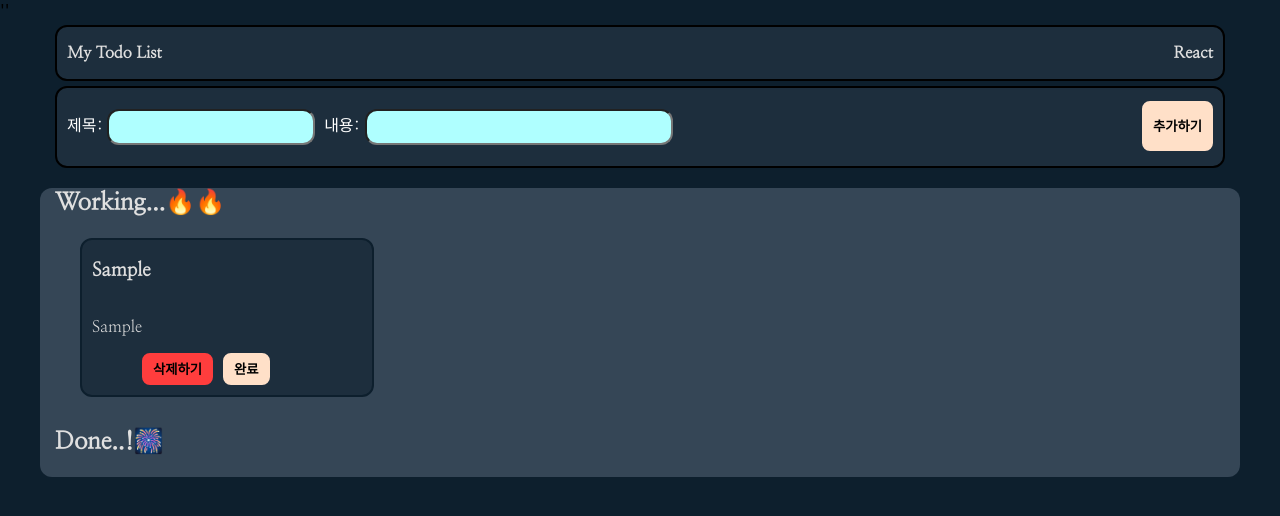
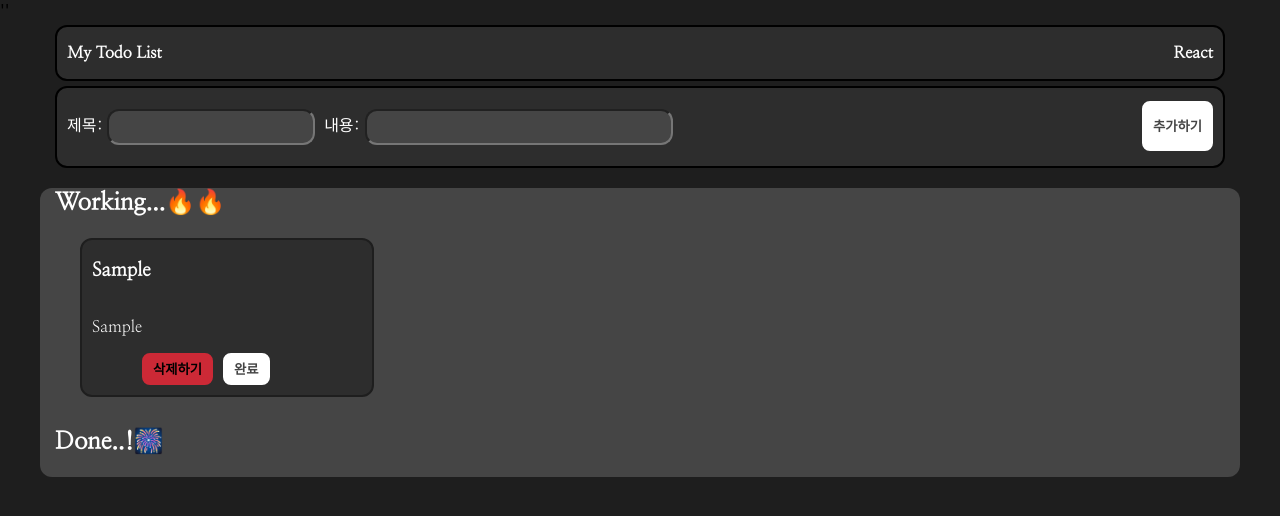
Before and after one commit to DecidedCard/React-todolist, a React (Create React App) app: page / in a window 1280 px wide. Both pictures are taken after typing "Sample", "Sample" into the empty fields and a click on the button "추가하기". Shown: the top 516 px of the page. Built offline with nearby package versions, Linux system fonts and the light colour scheme.

Commit message:
design: CSS 수정

```diff
--- a/src/App.css
+++ b/src/App.css
@@ -4,16 +4,16 @@
 }
 
 :root {
-  --primary-100: #0d6e6e;
-  --primary-200: #4a9d9c;
-  --primary-300: #afffff;
-  --accent-100: #ff3d3d;
-  --accent-200: #ffe0c8;
+  --primary-100: #0085ff;
+  --primary-200: #69b4ff;
+  --primary-300: #e0ffff;
+  --accent-100: #cc2936;
+  --accent-200: #00668c;
   --text-100: #ffffff;
-  --text-200: #e0e0e0;
-  --bg-100: #0d1f2d;
-  --bg-200: #1d2e3d;
-  --bg-300: #354656;
+  --text-200: #9e9e9e;
+  --bg-100: #1e1e1e;
+  --bg-200: #2d2d2d;
+  --bg-300: #454545;
 }
 
 body {
@@ -21,7 +21,7 @@ body {
 }
 
 h2 {
-  color: var(--text-200);
+  color: var(--text-100);
   margin-left: 15px;
 }
 
@@ -39,7 +39,7 @@ h2 {
   padding: 0px 10px 0px 10px;
   border: 2px solid black;
   border-radius: 12px;
-  color: var(--text-200);
+  color: var(--text-100);
   background-color: var(--bg-200);
   font-weight: bolder;
 }
@@ -70,23 +70,26 @@ h2 {
   width: 200px;
   height: 30px;
   border-radius: 12px;
-  background-color: var(--primary-300);
+  background-color: var(--bg-300);
+  color: var(--text-100);
 }
 
 .content-input {
   width: 300px;
   height: 30px;
   border-radius: 12px;
-  background-color: var(--primary-300);
+  background-color: var(--bg-300);
+  color: var(--text-100);
 }
 
 .add-btn {
   border-radius: 8px;
-  background-color: var(--accent-200);
+  background-color: white;
   font-weight: bolder;
-  border: 5px solid var(--accent-200);
+  border: 5px solid white;
   height: 50px;
   margin-top: 8px;
+  color: var(--bg-300);
 }
 
 .todolist {
@@ -109,7 +112,7 @@ h2 {
   border-radius: 12px;
   width: 270px;
   background-color: var(--bg-200);
-  color: var(--text-200);
+  color: var(--text-100);
   margin-bottom: 10px;
   padding: 0px 10px 10px 10px;
 }
@@ -128,14 +131,16 @@ h2 {
 
 .done-btn {
   border-radius: 8px;
-  border: 5px solid var(--accent-200);
-  background-color: var(--accent-200);
+  border: 5px solid white;
+  background-color: white;
   font-weight: bolder;
+  color: var(--bg-300);
 }
 
 .cancle-btn {
   border-radius: 8px;
-  border: 5px solid var(--accent-200);
-  background-color: var(--accent-200);
+  border: 5px solid white;
+  background-color: white;
   font-weight: bolder;
+  color: var(--bg-300);
 }
```
